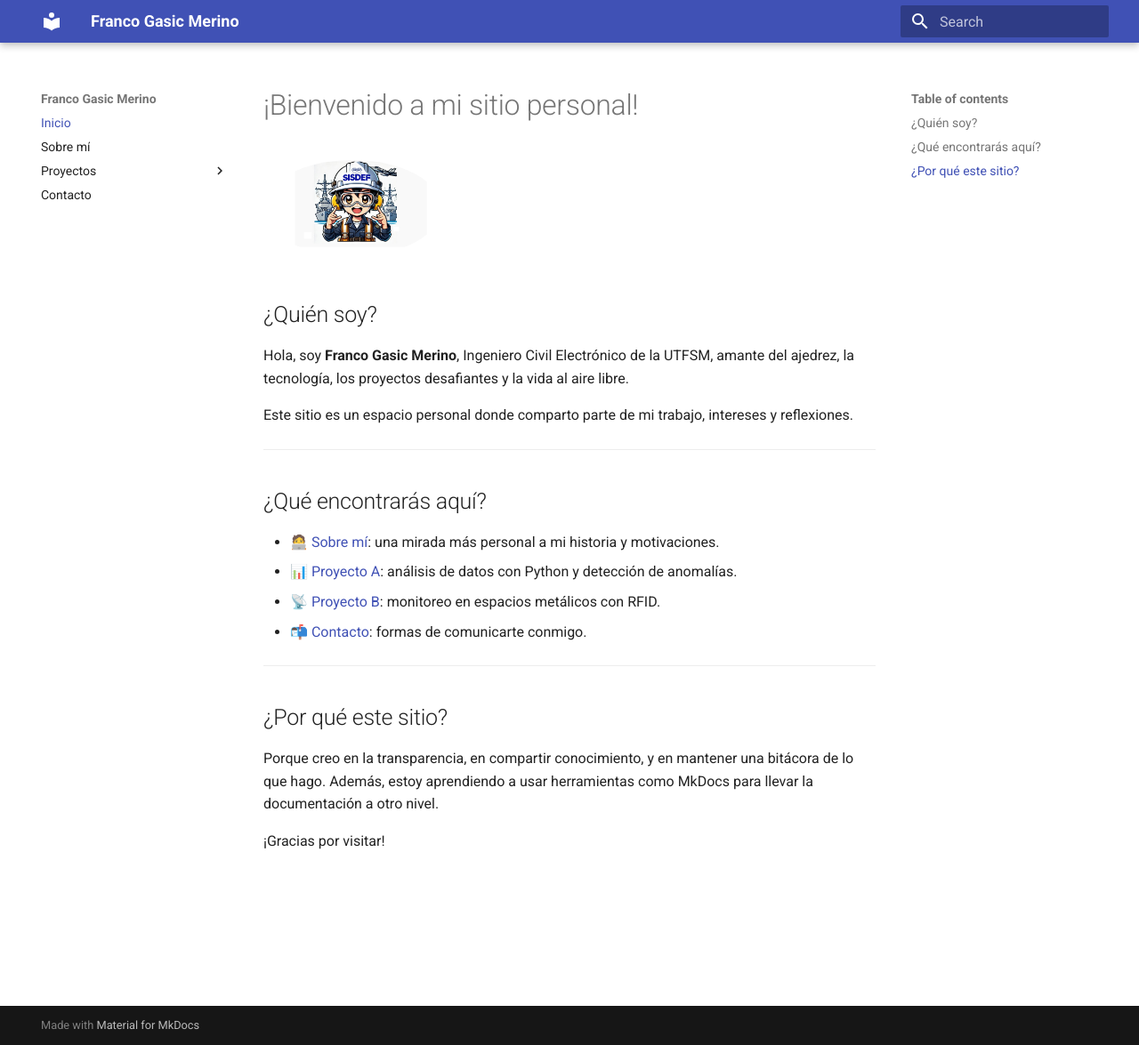
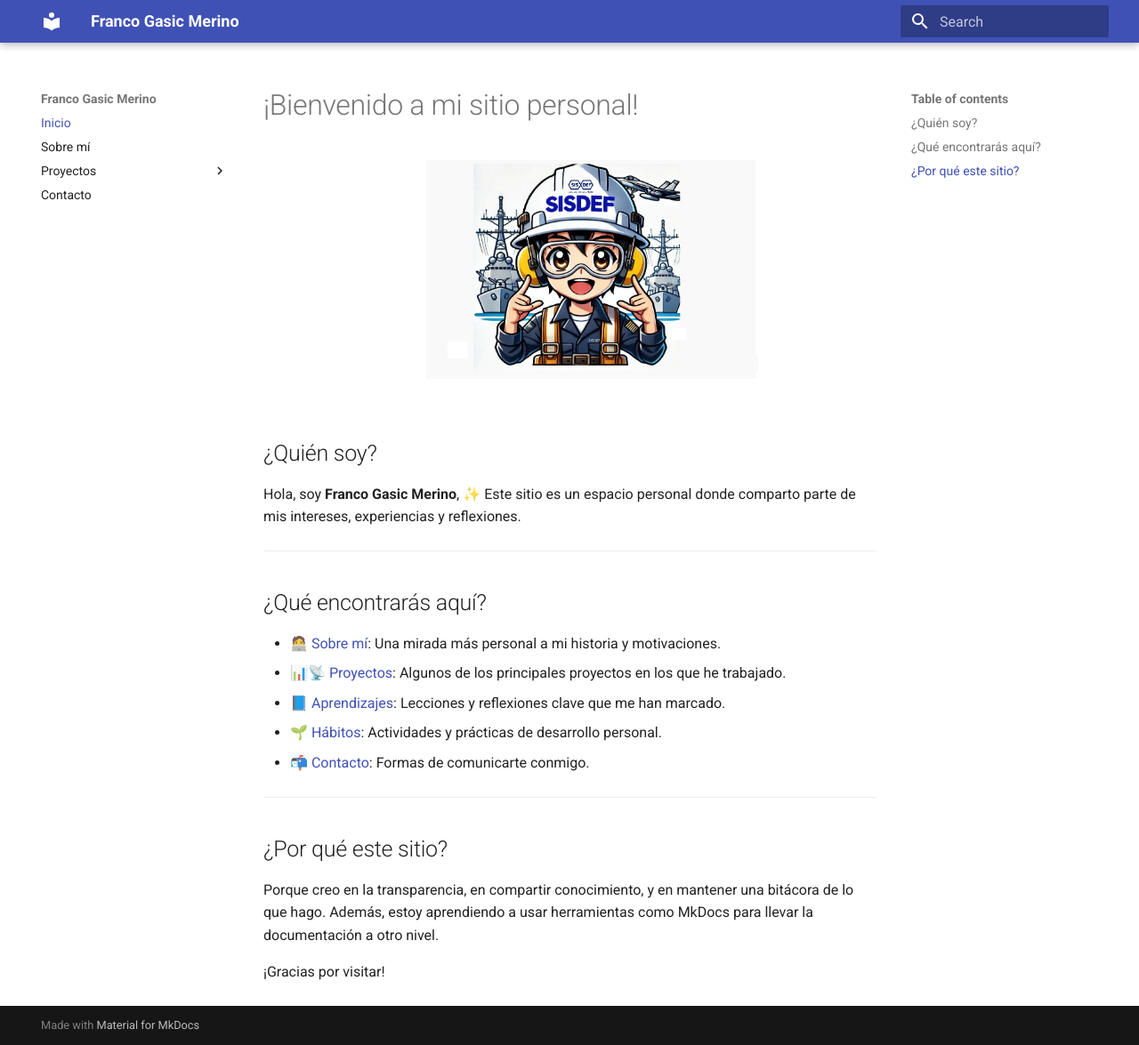
Before and after one commit to FGasic/franco-website, an MkDocs documentation site: the page built from docs/index.md, in a window 1280 px wide and 1175 px high. Shown: the whole window at 89% size. Built offline with MkDocs 1.6.1 and Material for MkDocs 9.7.7, drawn with Linux system fonts in a browser that asks for light colours.

Commit message:
Actualización de archivos .md y estructura

```diff
--- a/docs/index.md
+++ b/docs/index.md
@@ -1,21 +1,21 @@
 # ¡Bienvenido a mi sitio personal!
 
-<img src="Con Avion A.jpg" alt="Franco Gasic" width="200" style="border-radius: 50%;">
+<img src="Con Avion A.jpg" alt="Franco Gasic" width="500" style="border-radius: 12px; display: block; margin: 20px auto;" />
+
 
 ## ¿Quién soy?
 
-Hola, soy **Franco Gasic Merino**, Ingeniero Civil Electrónico de la UTFSM, amante del ajedrez, la tecnología, los proyectos desafiantes y la vida al aire libre.
-
-Este sitio es un espacio personal donde comparto parte de mi trabajo, intereses y reflexiones.
+Hola, soy **Franco Gasic Merino**, ✨ Este sitio es un espacio personal donde comparto parte de mis intereses, experiencias y reflexiones.
 
 ---
 
 ## ¿Qué encontrarás aquí?
 
-- 🧑‍💻 [Sobre mí](sobre-mi.md): una mirada más personal a mi historia y motivaciones.
-- 📊 [Proyecto A](proyecto-a.md): análisis de datos con Python y detección de anomalías.
-- 📡 [Proyecto B](proyecto-b.md): monitoreo en espacios metálicos con RFID.
-- 📬 [Contacto](contacto.md): formas de comunicarte conmigo.
+- 🧑‍💻 [Sobre mí](sobre-mi.md): Una mirada más personal a mi historia y motivaciones.
+- 📊📡 [Proyectos](Proyectos.md): Algunos de los principales proyectos en los que he trabajado.
+- 📘 [Aprendizajes](Aprendizajes.md): Lecciones y reflexiones clave que me han marcado.
+- 🌱 [Hábitos](Hábitos.md): Actividades y prácticas de desarrollo personal.
+- 📬 [Contacto](contacto.md): Formas de comunicarte conmigo.
 
 ---
 
```
Also changed, not shown: docs/Aprendizajes.md (added, +10 -0 lines), docs/Hábitos.md (added, +53 -0 lines), docs/Proyectos.md (added, +65 -0 lines), docs/contacto.md (+2 -1 lines), docs/extra.css (added, +31 -0 lines), docs/proyecto-a.md (deleted, +0 -3 lines), docs/proyecto-b.md (deleted, +0 -4 lines), docs/sobre-mi.md (+6 -2 lines), docs/Vivir Solo.md (added).
